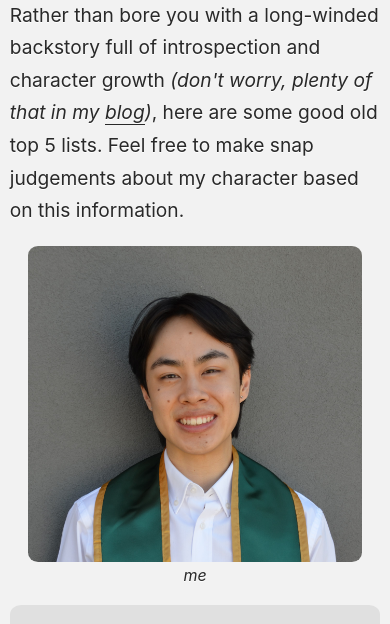
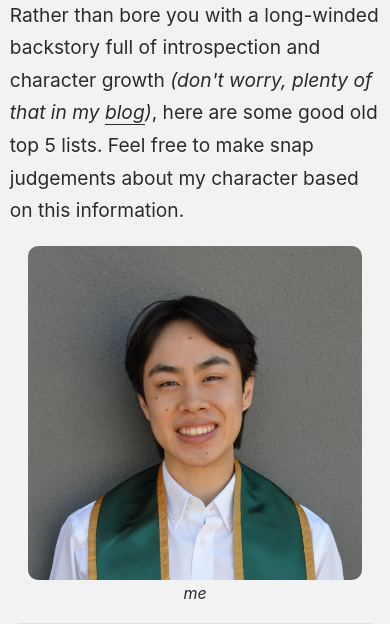
Before and after one commit to andrewtchan/andrewtchan.github.io, an Eleventy site: page pages/about.html in a window 390 px wide. Shown: the part 144-768 px from the top of the page. Built offline with nearby package versions, Linux system fonts and the light colour scheme; Eleventy itself is replaced by a stand-in of ours; files that its build step writes are made by us from their sources.

Commit message:
perf(img): about headshot

```diff
--- a/assets/css/base.css
+++ b/assets/css/base.css
@@ -203,7 +203,5 @@ footer li:last-child {
   .about-intro img {
     width: 100%;
     height: auto;
-    object-fit: fill;
-    aspect-ratio: auto;
   }
 }
--- a/pages/about.html
+++ b/pages/about.html
@@ -22,7 +22,8 @@ description: Get to know me, personally.
       <figure>
         <img
           alt="Professional shoulders-up photo of the author wearing a green and gold stole over a white collared shirt"
-          src="/assets/images/grad_headshot.jpg"
+          src="/assets/images/grad_headshot_downsized.jpg"
+          width="600"
         />
         <figcaption>me</figcaption>
       </figure>
```
Also changed, not shown: assets/images/grad_headshot.jpg (deleted), assets/images/grad_headshot_downsized.jpg (added).
